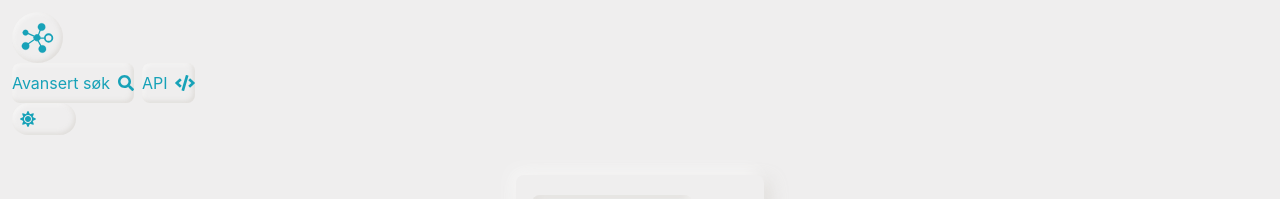
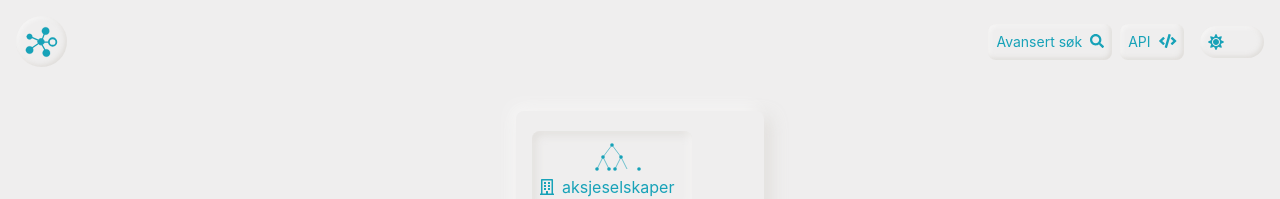
Before and after one commit to nilseng/aksjegrafen, a React (Create React App) app in the folder client/: page / in a window 1280 px wide. Shown: the top 199 px of the page. Built offline with nearby package versions, Linux system fonts and the light colour scheme; no server answers.

Commit message:
chore: navbar to tw

```diff
--- a/client/src/components/NavBar.tsx
+++ b/client/src/components/NavBar.tsx
@@ -14,7 +14,7 @@ interface IProps {
 
 const NavBar = ({ theme, setTheme }: IProps) => {
   return (
-    <div className="d-flex justify-content-between align-items-center p-3" style={{ zIndex: 10000 }}>
+    <div className="flex justify-between items-center p-4" style={{ zIndex: 10000 }}>
       <Link to="/">
         <span
           style={{
@@ -32,16 +32,16 @@ const NavBar = ({ theme, setTheme }: IProps) => {
           <GraphLogo inputColor={theme.primary} />
         </span>
       </Link>
-      <div className="d-flex justify-content-end">
-        <div className="d-flex align-items-center">
+      <div className="flex justify-end">
+        <div className="flex items-center">
           <Link to="/search" className="mr-2">
-            <button className="btn btn-sm py-2" aria-label="test" style={{ ...theme.button, color: theme.primary }}>
+            <button className="text-sm p-2" aria-label="test" style={{ ...theme.button, color: theme.primary }}>
               Avansert søk
               <FontAwesomeIcon icon={faSearch} className="ml-2" />
             </button>
           </Link>
           <Link to="/api-docs" className="mr-4">
-            <button className="btn btn-sm py-2" aria-label="test" style={{ ...theme.button, color: theme.primary }}>
+            <button className="text-sm p-2" aria-label="test" style={{ ...theme.button, color: theme.primary }}>
               API
               <FontAwesomeIcon icon={faCode} className="ml-2" />
             </button>
```
